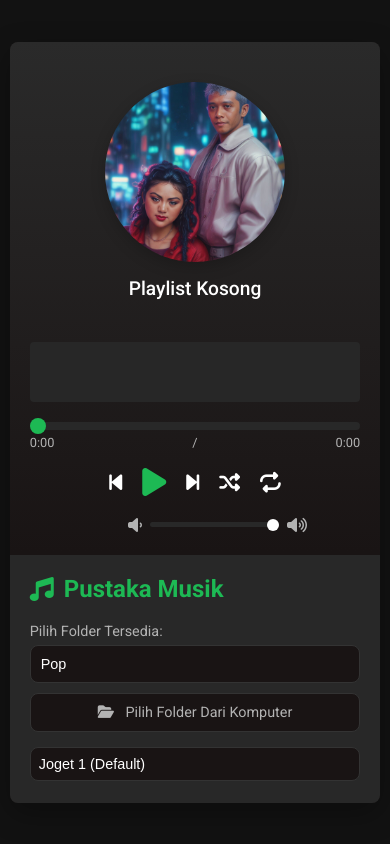
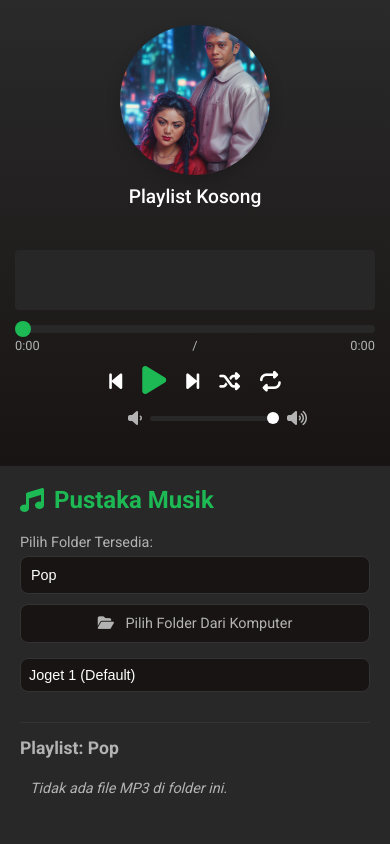
Before and after one commit to chkdua/mp3-local-playlist, a PHP site: page /my_projects/ in a window 390 px wide. Run offline with PHP 8.4, Linux system fonts and the light colour scheme; some libraries are stand-ins or nearby versions.

Commit message:
Update style.css

```diff
--- a/style.css
+++ b/style.css
@@ -27,15 +27,18 @@
     justify-content: center;
     align-items: center;
     min-height: 100vh;
-    overflow: hidden;
+    /* --- DIUBAH --- Menghapus overflow: hidden agar scrollbar bisa muncul jika perlu */
+    padding: 20px;
 }
 
+/* --- INI PERBAIKAN UTAMANYA --- */
 .player-container {
     display: flex;
-    width: 95vw;
-    max-width: 1200px;
-    height: 85vh;
-    max-height: 700px;
+    width: 100%;
+    height: 100%;
+    /* --- DIUBAH --- Ukuran "aman" untuk sebagian besar layar laptop --- */
+    max-width: 1000px;
+    max-height: 580px; /* Ini kunci utamanya, cukup rendah untuk layar 768p */
     background-color: var(--secondary-color);
     border-radius: var(--border-radius);
     box-shadow: 0 10px 30px rgba(0, 0, 0, 0.3);
@@ -45,12 +48,12 @@
 /* --- Sidebar --- */
 .sidebar {
     width: 300px;
+    flex-shrink: 0;
     background-color: var(--highlight-color);
     padding: 20px;
     display: flex;
     flex-direction: column;
     overflow-y: auto;
-    /* order: 0; /* Default order */
 }
 
 .sidebar h2 {
@@ -96,6 +99,12 @@
 }
 .custom-folder-button i {
     margin-right: 8px;
+}
+
+.playlist-container {
+    flex-grow: 1;
+    min-height: 0;
+    overflow-y: auto;
 }
 
 .playlist-container h3 {
@@ -145,19 +154,21 @@
 /* --- Main Content --- */
 .main-content {
     flex-grow: 1;
-    padding: 30px;
+    padding: 20px 30px; /* Sedikit mengurangi padding vertikal */
     display: flex;
     flex-direction: column;
     align-items: center;
-    justify-content: space-around;
+    /* --- DIUBAH --- Menggunakan center agar lebih aman */
+    justify-content: center;
     background: linear-gradient(to bottom, #2a2a2a, var(--secondary-color));
-    /* order: 0; /* Default order */
+    min-width: 0;
 }
 
 .album-art-section {
     position: relative;
-    width: 250px;
-    height: 250px;
+    /* --- DIUBAH --- Sedikit mengecilkan elemen agar pas di kontainer baru */
+    width: 220px;
+    height: 220px;
     margin-bottom: 15px;
 }
 
@@ -182,8 +193,8 @@
     position: absolute;
     bottom: 10px;
     right: 10px;
-    width: 80px;
-    height: 80px;
+    width: 70px; /* Dikecilkan sedikit */
+    height: 70px;
     opacity: 0;
     transition: opacity 0.5s ease-in-out;
     cursor: grab;
@@ -204,16 +215,18 @@
     text-align: center;
     margin-bottom: 15px;
     min-height: 50px;
+    width: 100%;
 }
 
 #current-song-title {
-    font-size: 1.4em;
+    font-size: 1.3em; /* Dikecilkan sedikit */
     font-weight: 500;
     margin-bottom: 5px;
     max-width: 400px;
     white-space: nowrap;
     overflow: hidden;
     text-overflow: ellipsis;
+    display: inline-block;
 }
 
 #current-song-artist {
@@ -224,10 +237,10 @@
 #visualizer {
     width: 100%;
     max-width: 400px;
-    height: 80px;
+    height: 60px; /* Dikecilkan sedikit */
     background-color: rgba(0,0,0,0.1);
     border-radius: 4px;
-    margin-bottom: 20px;
+    margin-bottom: 15px; /* Mengurangi margin */
 }
 
 /* --- Controls --- */
@@ -273,21 +286,21 @@
     justify-content: space-between;
     font-size: 0.8em;
     color: var(--text-muted-color);
-    margin-bottom: 15px;
+    margin-bottom: 10px; /* Mengurangi margin */
 }
 
 .buttons {
     display: flex;
     align-items: center;
     justify-content: center;
-    margin-bottom: 15px;
+    margin-bottom: 10px; /* Mengurangi margin */
 }
 
 .buttons button {
     background: none;
     border: none;
     color: var(--text-color);
-    font-size: 1.5em;
+    font-size: 1.4em; /* Dikecilkan sedikit */
     margin: 0 15px;
     cursor: pointer;
     transition: color 0.2s ease, transform 0.1s ease;
@@ -299,7 +312,7 @@
     transform: scale(0.9);
 }
 #play-pause-btn {
-    font-size: 2.2em;
+    font-size: 2em; /* Dikecilkan sedikit */
     color: var(--primary-color);
 }
 #play-pause-btn:hover {
@@ -348,25 +361,32 @@
 
 /* --- Responsive adjustments --- */
 @media (max-width: 900px) {
+    body {
+        padding: 0;
+    }
     .player-container {
-        flex-direction: column; /* Mengubah tumpukan menjadi vertikal */
-        height: auto;
+        flex-direction: column;
+        width: 100%;
+        height: 100vh;
         max-height: none;
+        max-width: none;
+        border-radius: 0;
     }
 
     .main-content {
-        order: 1; /* Main content muncul pertama (di atas) */
+        order: 1;
         padding: 20px;
         justify-content: flex-start;
-        /* Tidak perlu border atas jika sidebar di bawahnya punya border atas */
+        flex-grow: 1;
     }
 
     .sidebar {
-        order: 2; /* Sidebar muncul kedua (di bawah main-content) */
+        order: 2;
         width: 100%;
-        height: 280px; /* Sesuaikan tinggi sesuai kebutuhan */
-        border-bottom: none; /* Hapus border bawah jika ada */
-        border-top: 2px solid var(--secondary-color); /* Tambahkan border atas sebagai pemisah */
+        height: auto;
+        flex-grow: 1;
+        max-height: 40vh;
+        border-top: 2px solid var(--secondary-color);
     }
 
     .album-art-section {
@@ -380,13 +400,14 @@
 }
 
 @media (max-width: 600px) {
-    /* Pengaturan order dari max-width: 900px sudah berlaku di sini */
     .sidebar {
-        height: 250px; /* Sesuaikan lagi jika perlu untuk layar lebih kecil */
+        max-height: 45vh;
     }
     .album-art-section {
-        width: 180px;
-        height: 180px;
+        width: 150px;
+        height: 150px;
+        margin-top: 10px;
+        margin-bottom: 10px;
     }
     .buttons button {
         margin: 0 10px;
@@ -399,11 +420,14 @@
         font-size: 1.2em;
     }
     #current-song-title {
-        max-width: 280px;
+        max-width: 250px;
+    }
+    .main-content {
+        padding: 15px;
     }
 }
 
-/* Scrollbar styling (opsional, untuk konsistensi) */
+/* Scrollbar styling */
 ::-webkit-scrollbar {
     width: 8px;
 }
```
